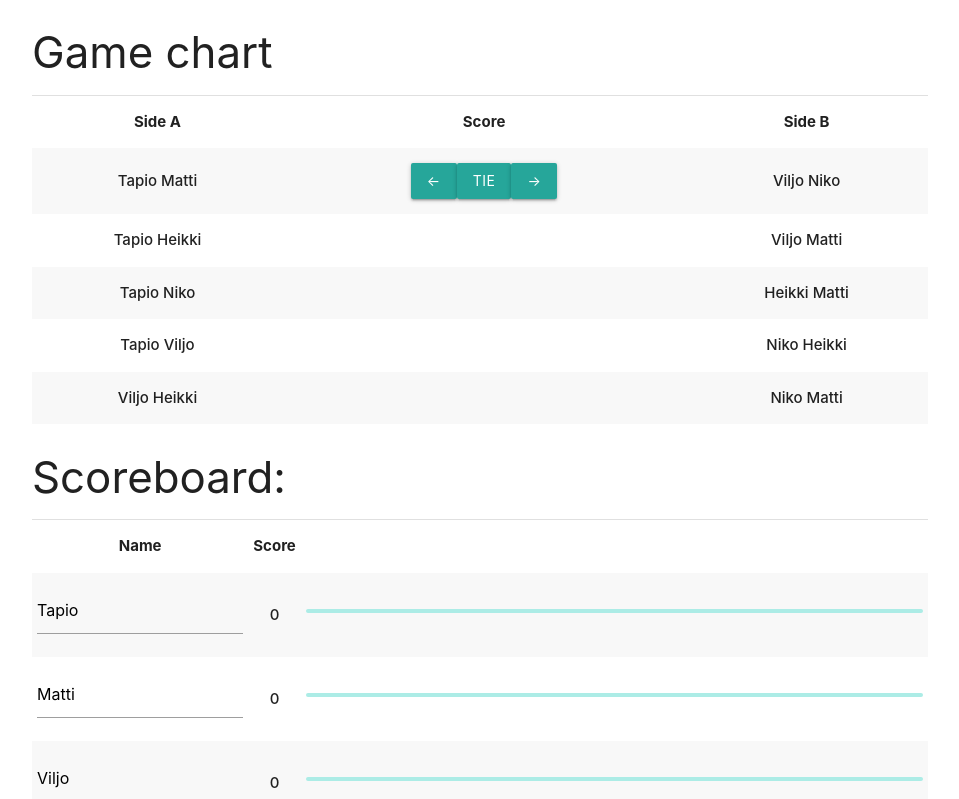
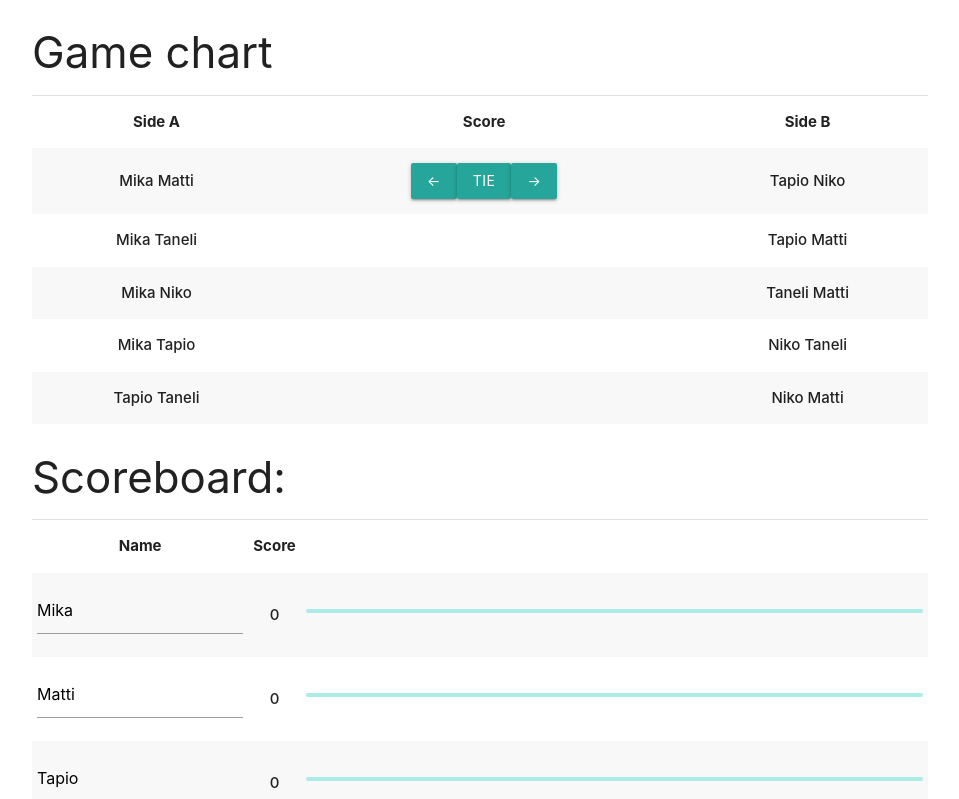
Before and after one commit to TJaakkola/BeachPoints, a React (Create React App) app: page / in a window 1280 px wide. Shown: the top 799 px of the page, without its empty margins (160-1119 px from the left). Built offline with nearby package versions, Linux system fonts and the light colour scheme.

Commit message:
Update player names

```diff
--- a/src/views/FivePlayers.tsx
+++ b/src/views/FivePlayers.tsx
@@ -26,7 +26,7 @@ class FivePlayers extends Component<{}, State> {
     constructor(props: State) {
         super(props);
 
-        const initialPlayerNames: Array<string> = ["Tapio", "Matti", "Viljo", "Niko", "Heikki"];
+        const initialPlayerNames: Array<string> = ["Mika", "Matti", "Tapio", "Niko", "Taneli"];
         const players: Array<Player> = initialPlayerNames.map( (name: string) => this.createPlayer(name));
 
         this.state = {
```
Also changed, not shown: 12 other files (tests, documents, lock files or other folders).
